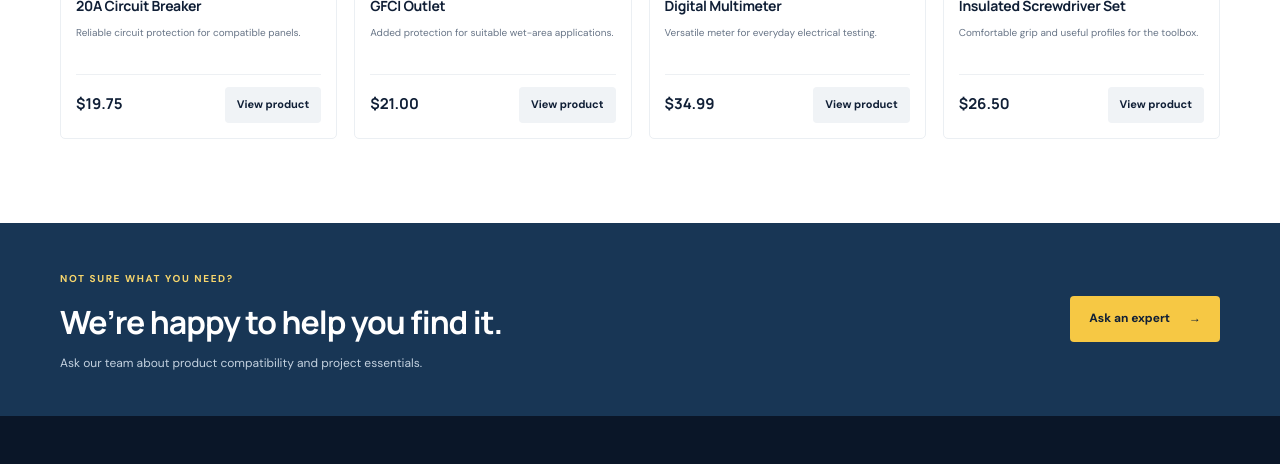
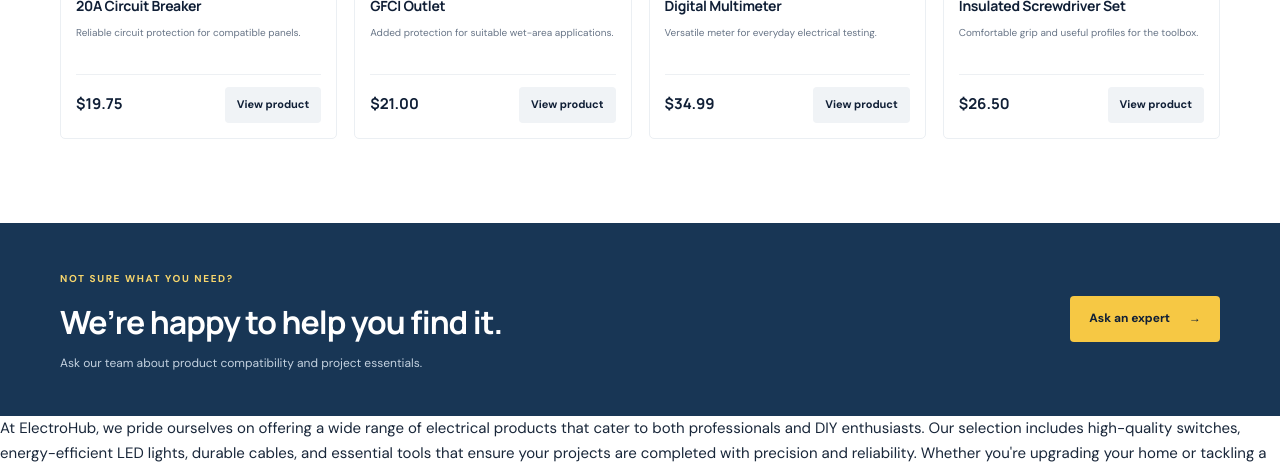
Before and after one commit to Vaishnavi-summonmind1234/electro-testing, a plain HTML site: page products.html in a window 1280 px wide. Shown: the part 1754-2218 px from the top of the page. Drawn offline with Linux system fonts and the light colour scheme.

Commit message:
seo: update body_content for https://electro-testing.vercel.app/products.html

```diff
--- a/products.html
+++ b/products.html
@@ -31,6 +31,9 @@
       </div><div class="empty-results" id="empty-results" hidden><span aria-hidden="true">⌕</span><h3>No products found</h3><p>Try a different search or category.</p></div>
     </div></section>
     <section class="cta-band"><div class="container cta-inner"><div><span class="eyebrow">NOT SURE WHAT YOU NEED?</span><h2>We’re happy to help you find it.</h2><p>Ask our team about product compatibility and project essentials.</p></div><a class="button button-yellow" href="contact.html">Ask an expert <span aria-hidden="true">→</span></a></div></section>
+<!-- seo-agent:thin-content:start -->
+<p>At ElectroHub, we pride ourselves on offering a wide range of electrical products that cater to both professionals and DIY enthusiasts. Our selection includes high-quality switches, energy-efficient LED lights, durable cables, and essential tools that ensure your projects are completed with precision and reliability. Whether you're upgrading your home or tackling a new installation, our knowledgeable team is here to assist you in finding the right products for your needs.</p>
+<!-- seo-agent:thin-content:end -->
   </main>
   <footer class="site-footer"><div class="container footer-main"><div class="footer-about"><a class="brand brand-light" href="index.html"><span class="brand-mark" aria-hidden="true">E</span><span>electro<span class="brand-accent">hub</span><small>POWERING YOUR EVERYDAY</small></span></a><p>Your neighborhood source for quality electrical supplies, trusted advice and dependable service.</p><div class="social-links"><a href="#" aria-label="Instagram (placeholder)">ig</a><a href="#" aria-label="Facebook (placeholder)">f</a><a href="#" aria-label="LinkedIn (placeholder)">in</a></div></div><div class="footer-column"><h2>Explore</h2><a href="about.html">About us</a><a href="products.html">All products</a><a href="contact.html">Contact</a><a href="products.html">Shop categories</a></div><div class="footer-column"><h2>Visit us</h2><p>1842 Westfield Avenue<br>Riverside, CA 92501</p><p><a href="tel:+15550148200">(555) 014-8200</a><br><a href="mailto:hello@electrohub.example">hello@electrohub.example</a></p></div><div class="footer-column"><h2>Opening hours</h2><p>Mon–Fri <span>8:00 AM – 6:00 PM</span><br>Saturday <span>9:00 AM – 4:00 PM</span><br>Sunday <span>Closed</span></p></div></div><div class="container footer-bottom"><span>© <span data-year>2026</span> ElectroHub. All rights reserved.</span><span>Quality connections start here.</span></div></footer>
 </body>
```
